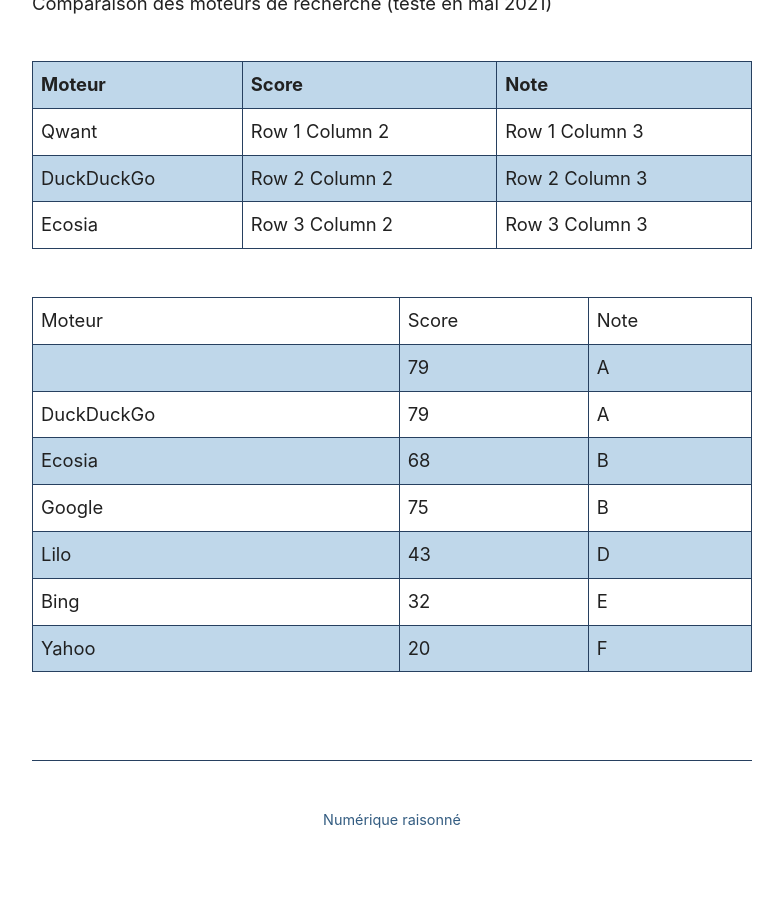
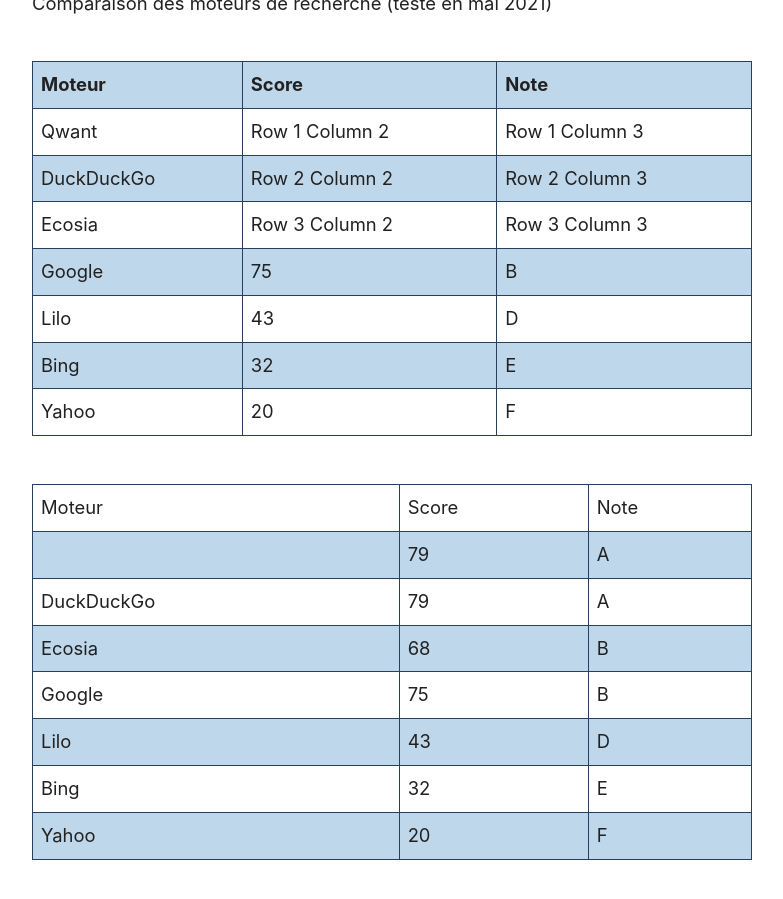
Before and after one commit to Slandais/slandais.github.io, a Jekyll site: the page built from _posts/2021-05-30-analyserSonSite.md, in a window 1280 px wide and 900 px high, scrolled down 1600 px. Shown: the whole window, without its empty margins (248-1031 px from the left). Built offline with Jekyll 4.4.1, drawn with Linux system fonts in a browser that asks for light colours; before the commit the page ends 2469 px from its top, so only the background shows below that.

Commit message:
Update 2021-05-30-analyserSonSite.md

```diff
--- a/_posts/2021-05-30-analyserSonSite.md
+++ b/_posts/2021-05-30-analyserSonSite.md
@@ -37,6 +37,10 @@
 | Qwant | Row 1 Column 2 | Row 1 Column 3 |
 | DuckDuckGo | Row 2 Column 2 | Row 2 Column 3 |
 | Ecosia | Row 3 Column 2 | Row 3 Column 3 |
+|    Google  |    75    | B |
+|    Lilo  |    43    | D |
+|    Bing    |    32    | E   |
+|    Yahoo    |    20    | F   |
 
 |Moteur|Score|Note|
 |      |    79    | A |
```
